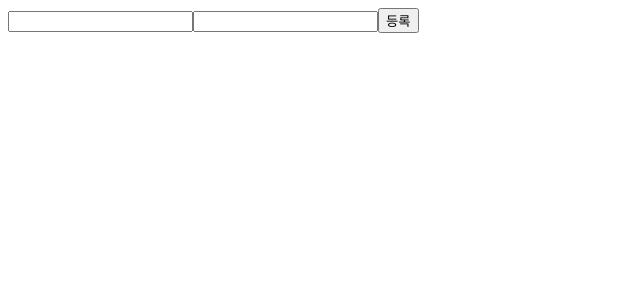
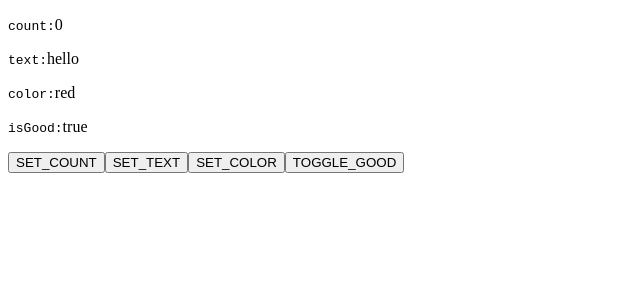
Before and after one commit to xxpiiiide/ts_react, a React (Create React App) app: page / in a window 1280 px wide. Shown: the top 300 px of the page, without its empty margins (0-640 px from the left). Built offline with nearby package versions, Linux system fonts and the light colour scheme.

Commit message:
useReducer 샘플예시

```diff
--- a/src/App.tsx
+++ b/src/App.tsx
@@ -1,11 +1,15 @@
 import React from 'react';
-import MyForm from './MyForm'
+// import MyForm from './MyForm'
+// import Counter from './Counter'
+import ReducerSample from './ReducerSample'
 
 const App: React.FC = () => {
-  const onSubmit = (form: {name: string; description: string}) => {
-    console.log(form);
-  }
-  return <MyForm onSubmit={onSubmit} />
+  // const onSubmit = (form: {name: string; description: string}) => {
+  //   console.log(form);
+  // }
+  return <ReducerSample />
+  // <MyForm onSubmit={onSubmit} />
+
 }
 
 export default App
--- /dev/null
+++ b/src/ReducerSample.tsx
@@ -0,0 +1,89 @@
+import React, { useReducer } from 'react';
+
+type Color = 'red' | 'orange' | 'yellow';
+
+type State = {
+    count: number;
+    text: string;
+    color: Color;
+    isGood: boolean;
+}
+
+type Action =
+    | {type: 'SET_COUNT'; count : number}
+    | {type: "SET_TEXT"; text: string}
+    | {type: 'SET_COLOR'; color: Color}
+    | {type: 'TOGGLE_GOOD'};
+
+function reducer(state: State, action: Action): State {
+    switch(action.type) {
+        case 'SET_COUNT':
+            return {
+                ...state,
+                count: action.count
+            }
+        case 'SET_TEXT':
+            return {
+                ...state,
+                text: action.text
+            }
+        case 'SET_COLOR':
+            return {
+                ...state,
+                color: action.color
+            }
+        case 'TOGGLE_GOOD':
+            return {
+                ...state,
+                isGood: !state.isGood
+            }
+        default:
+            throw new Error('Unhandled action');
+    }
+}
+
+
+function ReducerSample() {
+    const [state, dispatch] = useReducer(reducer, {
+        count: 0,
+        text: 'hello',
+        color: 'red',
+        isGood: true
+    })
+
+    const setCount = () => dispatch({type: 'SET_COUNT', count: 5});
+    const setText = () => dispatch({type: 'SET_TEXT', text: 'bye'});
+    const setColor = () => dispatch({type: 'SET_COLOR', color: 'orange'});
+    const toggleGood = () => dispatch({type: 'TOGGLE_GOOD'});
+
+    return (
+        <div>
+            <p>
+                <code>count:</code>
+                {state.count}
+            </p>
+            <p>
+                <code>text:</code>
+                {state.text}
+            </p>
+            <p>
+                <code>color:</code>
+                {state.color}
+            </p>
+            <p>
+                <code>isGood:</code>
+                {state.isGood ? 'true': 'false'}
+            </p>
+            <div>
+                <button onClick={setCount}>SET_COUNT</button>
+                <button onClick={setText}>SET_TEXT</button>
+                <button onClick={setColor}>SET_COLOR</button>
+                <button onClick={toggleGood}>TOGGLE_GOOD</button>
+            </div>
+        </div>
+    )
+
+}
+
+
+export default ReducerSample;
```
